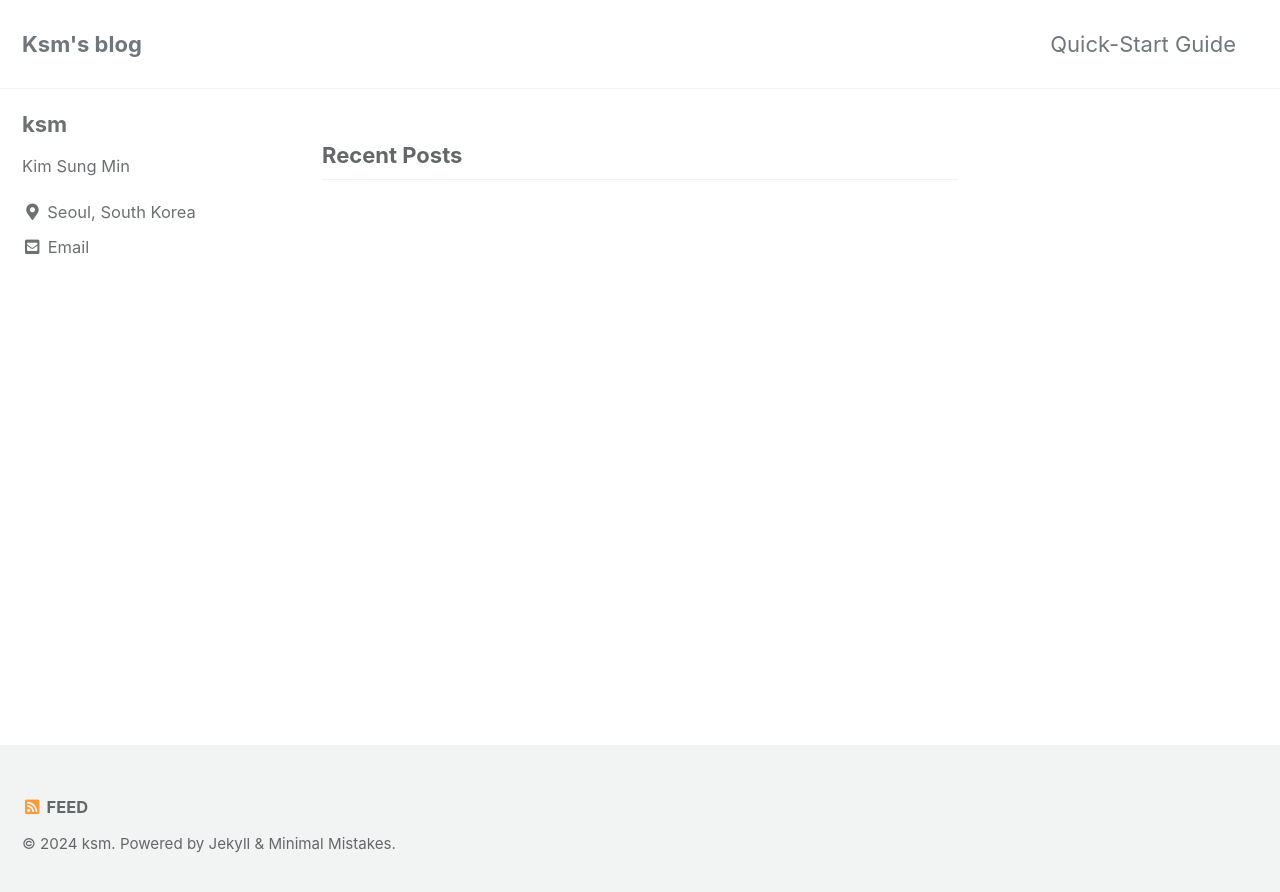
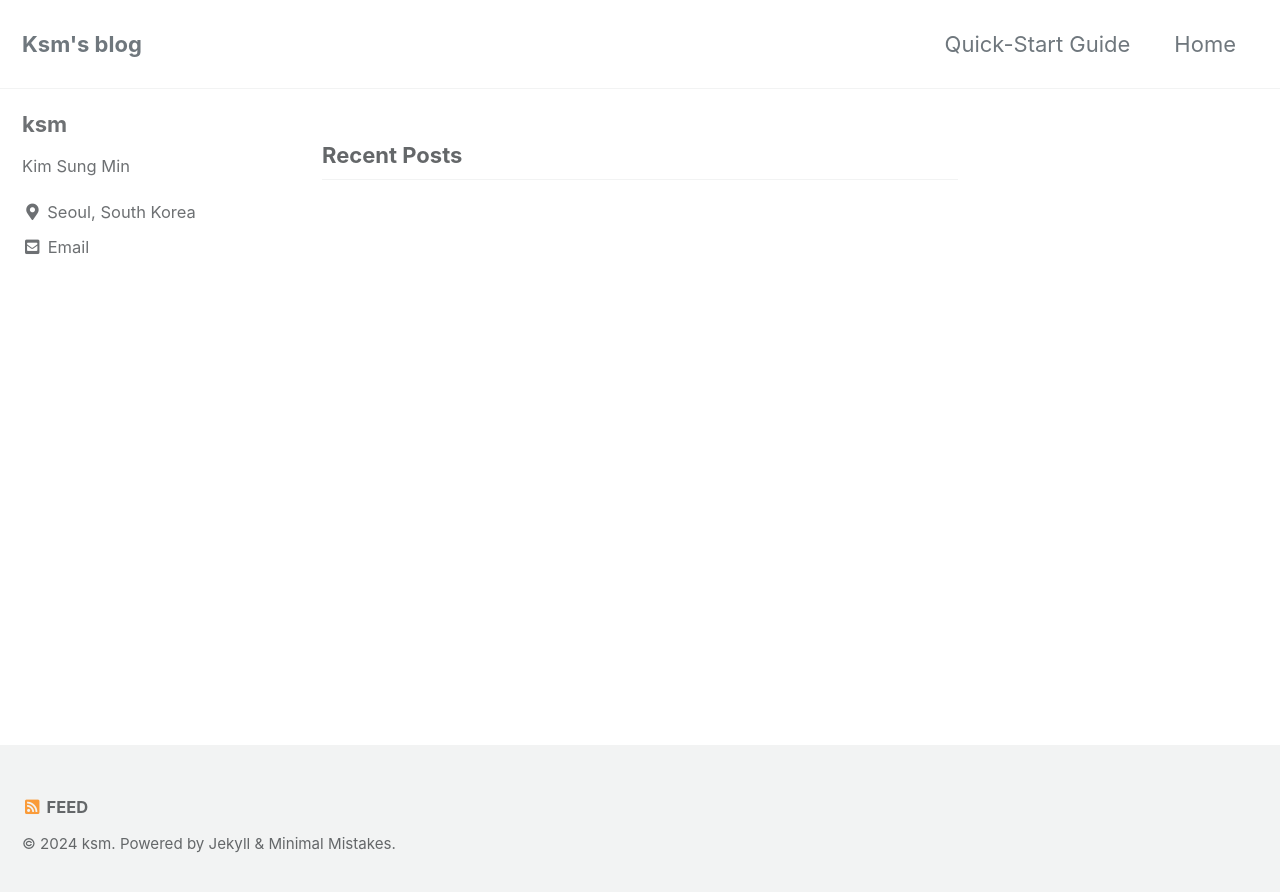
Before and after one commit to ksm463/ksm463.github.io, a Jekyll site: the page built from index.html, in a window 1280 px wide. Shown: the top 892 px of the page. Built offline with Jekyll 4.4.1, drawn with Linux system fonts in a browser that asks for light colours; cached includes are drawn as plain includes; the list of posts is cut into pages by our own code.

Commit message:
Update navigation.yml

```diff
--- a/_data/navigation.yml
+++ b/_data/navigation.yml
@@ -2,8 +2,8 @@
 main:
   - title: "Quick-Start Guide"
     url: https://mmistakes.github.io/minimal-mistakes/docs/quick-start-guide/
-  # - title: "About"
-  #   url: https://mmistakes.github.io/minimal-mistakes/about/
+  - title: "Home"
+    url: https://ksm463.github.io/
   # - title: "Sample Posts"
   #   url: /year-archive/
   # - title: "Sample Collections"
```
